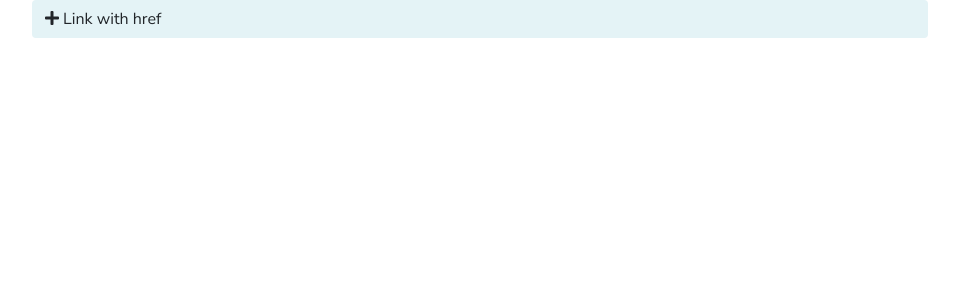
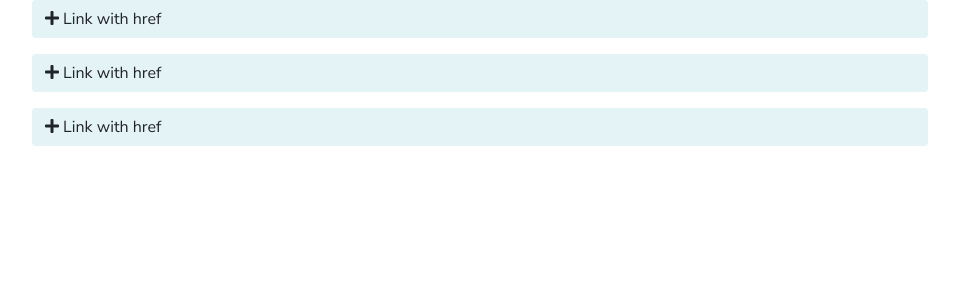
Before and after one commit to ahmedkhalid136/FlegeBOX-FINALIZED, a React (Create React App) app: page /FAQ in a window 1280 px wide. Shown: the top 300 px of the page, without its empty margins (160-1119 px from the left). Built offline with nearby package versions, Linux system fonts and the light colour scheme.

Commit message:
all 3 divs ade

```diff
--- a/src/components/FAQ/FAQ.js
+++ b/src/components/FAQ/FAQ.js
@@ -3,7 +3,8 @@ import "./FAQ.css";
 
 function Faq() {
   const [getIcon, setIcon] = useState(true);
-
+  const [getIcon2, setIcon2] = useState(true);
+  const [getIcon3, setIcon3] = useState(true);
   return (
     <div>
       <p>
@@ -26,6 +27,46 @@ function Faq() {
           trigger.
         </div>
       </div>
+      <p>
+        <a
+          class="btn question"
+          onClick={()=>setIcon2(!getIcon2)}
+          data-bs-toggle="collapse"
+          href="#collapseExample"
+          role="button"
+          aria-expanded="false"
+          aria-controls="collapseExample"
+        >
+          <i class={getIcon2===true ?"fas fa-plus":"fas fa-minus"}></i> Link with href
+        </a>
+      </p>
+      <div class="collapse" id="collapseExample">
+        <div class="card card-body">
+          Some placeholder content for the collapse component. This panel is
+          hidden by default but revealed when the user activates the relevant
+          trigger.
+        </div>
+      </div>
+      <p>
+        <a
+          class="btn question"
+          onClick={()=>setIcon3(!getIcon3)}
+          data-bs-toggle="collapse"
+          href="#collapseExample"
+          role="button"
+          aria-expanded="false"
+          aria-controls="collapseExample"
+        >
+          <i class={getIcon3===true ?"fas fa-plus":"fas fa-minus"}></i> Link with href
+        </a>
+      </p>
+      <div class="collapse" id="collapseExample">
+        <div class="card card-body">
+          Some placeholder content for the collapse component. This panel is
+          hidden by default but revealed when the user activates the relevant
+          trigger.
+        </div>
+      </div>
     </div>
   );
 }
```
